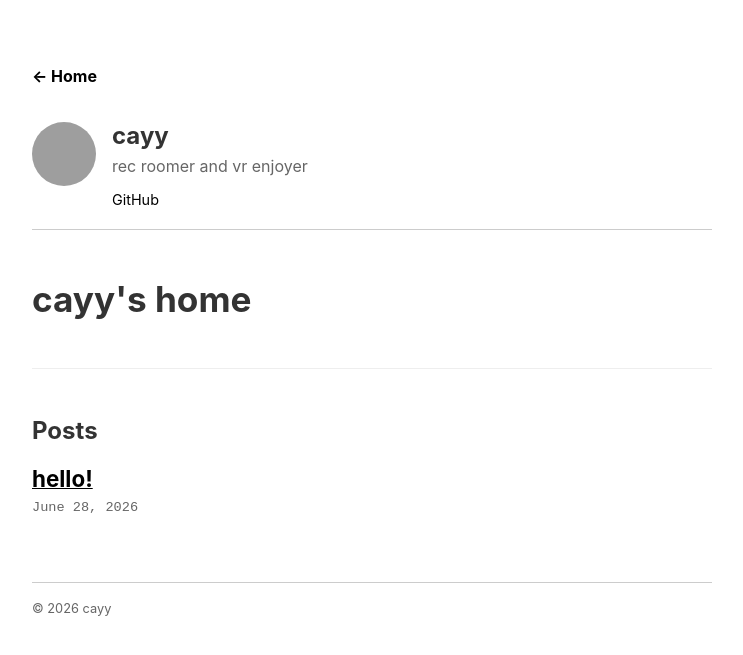
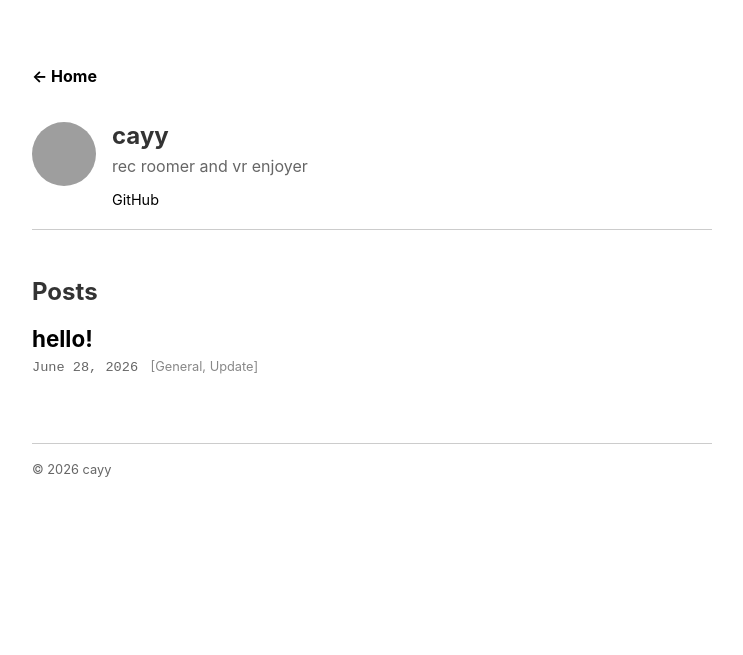
Before and after one commit to cayrrs/blog, a Jekyll site: the page built from index.md, in a window 1280 px wide. Shown: the top 655 px of the page, without its empty margins (268-1011 px from the left). Built offline with Jekyll 4.4.1, drawn with Linux system fonts in a browser that asks for light colours; grey boxes are pictures that could not be loaded.

Commit message:
Update home.html

```diff
--- a/_layouts/home.html
+++ b/_layouts/home.html
@@ -1,20 +1,18 @@
 ---
 layout: default
 ---
-<div class="bio">
-  <h1>{{ site.title }}</h1>
-  <p>{{ site.description }}</p>
-  <!-- Add your social links here manually if needed -->
-</div>
 
-<h2>Posts</h2>
-<ul class="post-list">
+<h2 style="margin-top: 0;">Posts</h2>
+<ul class="post-list" style="list-style: none; padding: 0;">
   {% for post in site.posts %}
-  <li>
-    <a href="{{ post.url }}">
-      <h2>{{ post.title }}</h2>
+  <li style="margin-bottom: 2rem;">
+    <a href="{{ post.url }}" style="text-decoration: none;">
+      <h3 style="margin: 0; font-size: 1.4rem;">{{ post.title }}</h3>
     </a>
-    <span class="date">{{ post.date | date: "%B %d, %Y" }}</span>
+    <span class="date" style="font-family: monospace; font-size: 0.85rem; color: #666;">{{ post.date | date: "%B %d, %Y" }}</span>
+    {% if post.categories %}
+      <span style="font-size: 0.8rem; color: #888; margin-left: 0.5rem;">[{{ post.categories | join: ", " }}]</span>
+    {% endif %}
   </li>
   {% endfor %}
 </ul>
```
